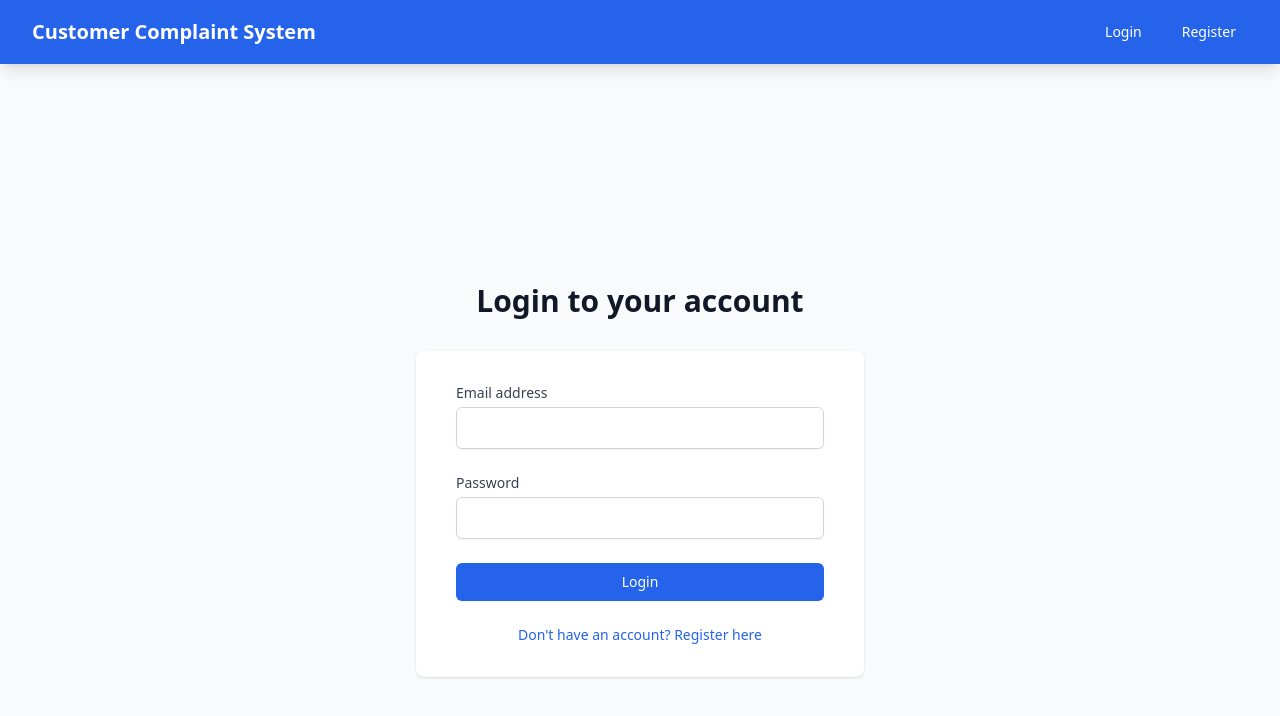
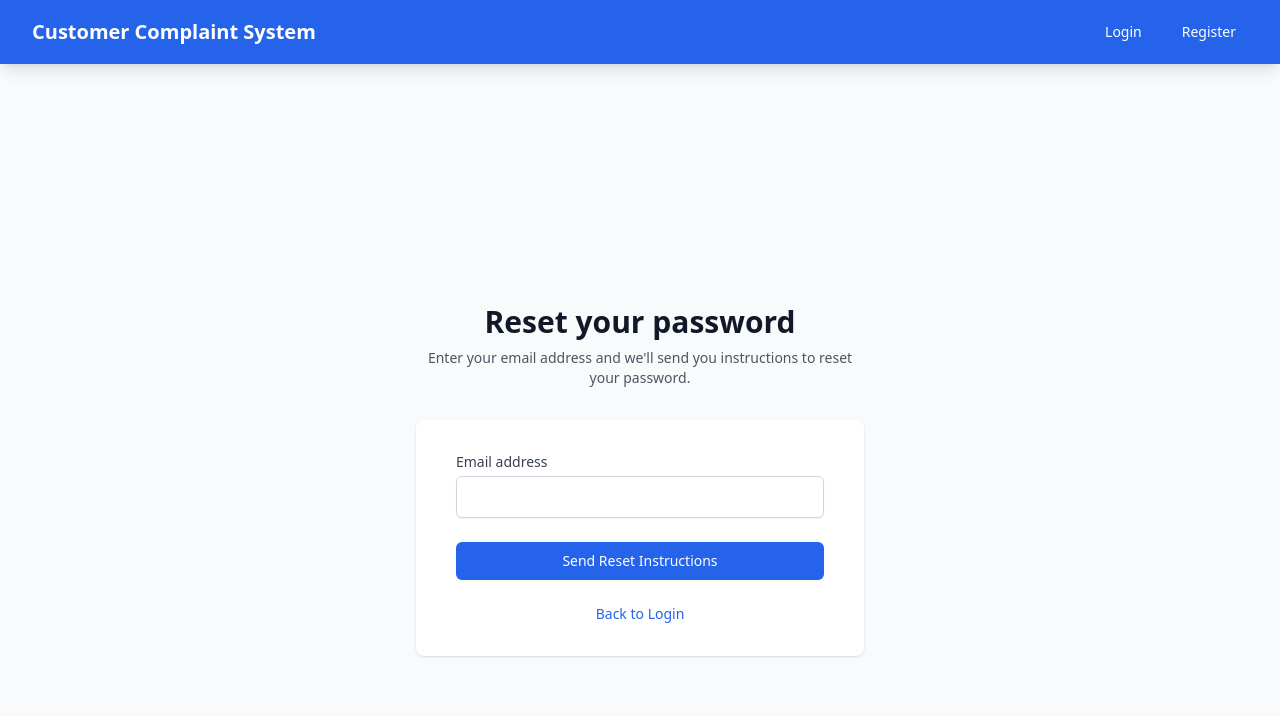
Before and after one commit to shop2008/complaint-management, a React (Vite) app in the folder frontend/: page /forgot-password in a window 1280 px wide. Before the commit this address led to /login. Shown: the top 716 px of the page. Built offline with nearby package versions, Linux system fonts and the light colour scheme; no server answers.

Commit message:
Add forgot password feature

```diff
--- a/frontend/src/App.tsx
+++ b/frontend/src/App.tsx
@@ -20,6 +20,7 @@ import StaffDashboard from "./components/StaffDashboard";
 import UserManagement from "./components/UserManagement";
 import { AuthProvider, useAuth } from "./contexts/AuthContext";
 import { SidebarProvider, useSidebar } from "./contexts/SidebarContext";
+import ForgotPassword from "./components/ForgotPassword";
 
 function MainLayout({ children }: { children: React.ReactNode }) {
   const { currentUser } = useAuth();
@@ -79,6 +80,7 @@ function App() {
               {/* Public routes */}
               <Route path="/login" element={<Login />} />
               <Route path="/register" element={<Register />} />
+              <Route path="/forgot-password" element={<ForgotPassword />} />
 
               {/* Protected routes */}
               <Route
--- /dev/null
+++ b/frontend/src/components/ForgotPassword.tsx
@@ -0,0 +1,104 @@
+import { useState } from "react";
+import { Link } from "react-router-dom";
+import { useAuth } from "../contexts/AuthContext";
+
+export default function ForgotPassword() {
+  const [email, setEmail] = useState("");
+  const [error, setError] = useState("");
+  const [message, setMessage] = useState("");
+  const [loading, setLoading] = useState(false);
+  const { resetPassword } = useAuth();
+
+  const handleSubmit = async (e: React.FormEvent) => {
+    e.preventDefault();
+
+    try {
+      setLoading(true);
+      setError("");
+      setMessage("");
+
+      await resetPassword(email);
+      setMessage("Check your inbox for password reset instructions");
+    } catch (error: any) {
+      console.error(error);
+      if (error.code === "auth/user-not-found") {
+        setError("No account found with this email address");
+      } else if (error.code === "auth/invalid-email") {
+        setError("Invalid email address");
+      } else {
+        setError(error.message || "Failed to reset password");
+      }
+    } finally {
+      setLoading(false);
+    }
+  };
+
+  return (
+    <div className="min-h-screen bg-gray-50 flex flex-col justify-center py-12 sm:px-6 lg:px-8">
+      <div className="sm:mx-auto sm:w-full sm:max-w-md">
+        <h2 className="text-center text-3xl font-extrabold text-gray-900">
+          Reset your password
+        </h2>
+        <p className="mt-2 text-center text-sm text-gray-600">
+          Enter your email address and we'll send you instructions to reset your
+          password.
+        </p>
+      </div>
+
+      <div className="mt-8 sm:mx-auto sm:w-full sm:max-w-md">
+        <div className="bg-white py-8 px-4 shadow sm:rounded-lg sm:px-10">
+          {error && (
+            <div className="mb-4 bg-red-50 border-l-4 border-red-400 p-4">
+              <p className="text-sm text-red-700">{error}</p>
+            </div>
+          )}
+          {message && (
+            <div className="mb-4 bg-green-50 border-l-4 border-green-400 p-4">
+              <p className="text-sm text-green-700">{message}</p>
+            </div>
+          )}
+          <form className="space-y-6" onSubmit={handleSubmit}>
+            <div>
+              <label
+                htmlFor="email"
+                className="block text-sm font-medium text-gray-700"
+              >
+                Email address
+              </label>
+              <div className="mt-1">
+                <input
+                  id="email"
+                  name="email"
+                  type="email"
+                  required
+                  value={email}
+                  onChange={(e) => setEmail(e.target.value)}
+                  className="appearance-none block w-full px-3 py-2 border border-gray-300 rounded-md shadow-sm placeholder-gray-400 focus:outline-none focus:ring-blue-500 focus:border-blue-500"
+                />
+              </div>
+            </div>
+
+            <div>
+              <button
+                type="submit"
+                disabled={loading}
+                className="w-full flex justify-center py-2 px-4 border border-transparent rounded-md shadow-sm text-sm font-medium text-white bg-blue-600 hover:bg-blue-700 focus:outline-none focus:ring-2 focus:ring-offset-2 focus:ring-blue-500 disabled:opacity-50"
+              >
+                {loading ? "Sending..." : "Send Reset Instructions"}
+              </button>
+            </div>
+
+            <div className="text-sm text-center">
+              <Link
+                to="/login"
+                className="font-medium text-blue-600 hover:text-blue-500"
+              >
+                Back to Login
+              </Link>
+            </div>
+          </form>
+        </div>
+      </div>
+    </div>
+  );
+}
--- a/frontend/src/components/Login.tsx
+++ b/frontend/src/components/Login.tsx
@@ -125,39 +125,24 @@ export default function Login() {
               </div>
             </div>
 
+            <div className="flex items-center justify-between">
+              <div className="text-sm">
+                <Link
+                  to="/forgot-password"
+                  className="font-medium text-blue-600 hover:text-blue-500"
+                >
+                  Forgot your password?
+                </Link>
+              </div>
+            </div>
+
             <div>
               <button
                 type="submit"
                 disabled={loading}
-                className="w-full flex justify-center py-2 px-4 border border-transparent rounded-md shadow-sm text-sm font-medium text-white bg-blue-600 hover:bg-blue-700 focus:outline-none focus:ring-2 focus:ring-offset-2 focus:ring-blue-500 disabled:bg-blue-400 disabled:cursor-not-allowed"
+                className="w-full flex justify-center py-2 px-4 border border-transparent rounded-md shadow-sm text-sm font-medium text-white bg-blue-600 hover:bg-blue-700 focus:outline-none focus:ring-2 focus:ring-offset-2 focus:ring-blue-500 disabled:opacity-50"
               >
-                {loading ? (
-                  <>
-                    <svg
-                      className="animate-spin -ml-1 mr-3 h-5 w-5 text-white"
-                      xmlns="http://www.w3.org/2000/svg"
-                      fill="none"
-                      viewBox="0 0 24 24"
-                    >
-                      <circle
-                        className="opacity-25"
-                        cx="12"
-                        cy="12"
-                        r="10"
-                        stroke="currentColor"
-                        strokeWidth="4"
-                      ></circle>
-                      <path
-                        className="opacity-75"
-                        fill="currentColor"
-                        d="M4 12a8 8 0 018-8V0C5.373 0 0 5.373 0 12h4zm2 5.291A7.962 7.962 0 014 12H0c0 3.042 1.135 5.824 3 7.938l3-2.647z"
-                      ></path>
-                    </svg>
-                    Logging in...
-                  </>
-                ) : (
-                  "Login"
-                )}
+                {loading ? "Signing in..." : "Sign in"}
               </button>
             </div>
           </form>
--- a/frontend/src/contexts/AuthContext.tsx
+++ b/frontend/src/contexts/AuthContext.tsx
@@ -3,6 +3,7 @@ import {
   getAuth,
   signInWithEmailAndPassword,
   createUserWithEmailAndPassword,
+  sendPasswordResetEmail,
 } from "firebase/auth";
 import { app } from "../config/firebase";
 import usersApi from "../api/users";
@@ -19,6 +20,7 @@ interface AuthContextType {
     fullName: string
   ) => Promise<void>;
   signOut: () => Promise<void>;
+  resetPassword: (email: string) => Promise<void>;
 }
 
 const AuthContext = createContext<AuthContextType>({
@@ -31,6 +33,9 @@ const AuthContext = createContext<AuthContextType>({
     throw new Error("Not implemented");
   },
   signOut: async () => {
+    throw new Error("Not implemented");
+  },
+  resetPassword: async () => {
     throw new Error("Not implemented");
   },
 });
@@ -128,6 +133,10 @@ export function AuthProvider({
     setCurrentUser(null);
   };
 
+  const resetPassword = async (email: string): Promise<void> => {
+    await sendPasswordResetEmail(auth, email);
+  };
+
   const value = useMemo(
     () => ({
       currentUser,
@@ -135,6 +144,7 @@ export function AuthProvider({
       signIn,
       register,
       signOut,
+      resetPassword,
     }),
     [currentUser, loading]
   );
```
